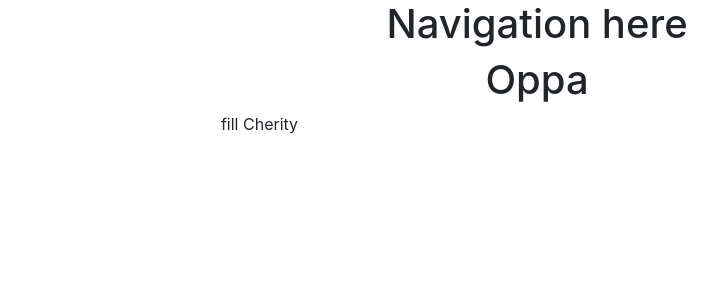
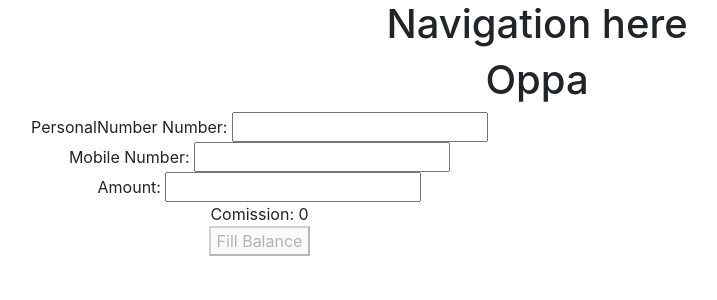
Before and after one commit to ninokeldishvili/Oppa-App, a React (Create React App) app in the folder oppa-app/: page /Cherity in a window 1280 px wide. Shown: the top 300 px of the page, without its empty margins (103-820 px from the left). Built offline with nearby package versions, Linux system fonts and the light colour scheme.

Commit message:
Add Page content for Utility and Cherity with their own forms and validation

```diff
--- a/oppa-app/src/components/Inputs/MobileNumber.js
+++ b/oppa-app/src/components/Inputs/MobileNumber.js
@@ -3,7 +3,7 @@ import React from 'react'
 const MobileNumber = ({onChange,number}) => {
         return(
         <div>
-            Mobile Number: <input type="text" value={number} onChange={onChange} maxLength="9" pattern="[0-9]*"/>
+            Mobile Number: <input type="text" value={number} onChange={onChange} maxLength="9"/>
         </div>
     )
 
--- a/oppa-app/src/components/Inputs/PersonalNumber.js
+++ b/oppa-app/src/components/Inputs/PersonalNumber.js
@@ -1,9 +1,9 @@
 import React from 'react'
 
-const PersonalNumber = ()=>{
-    return(
+const PersonalNumber = ({ onChange, personalNumber }) => {
+    return (
         <div>
-            <input type="text"/>
+            PersonalNumber Number: <input type="text" value={personalNumber} onChange={onChange} maxLength="11" />
         </div>
     )
 }
--- a/oppa-app/src/components/Routes/Routes.js
+++ b/oppa-app/src/components/Routes/Routes.js
@@ -18,7 +18,7 @@ export default class Routes extends Component {
                     <Route path="/" exact component={Home} />
                     <Route path="/Mobile" component={Mobile} />
                     <Route path="/Utility" component={Utility} />
-                    <Route path="/Cherity" component={Cherity} />
+                    <Route path="/Cherity" component={Utility} />
                     <Route path="/Finances" component={Finances} />
                 </Switch>
             </Router>
--- a/oppa-app/src/components/Utility/Utility.js
+++ b/oppa-app/src/components/Utility/Utility.js
@@ -1,12 +1,76 @@
 import React from 'react'
+import MobileNumber from './../Inputs/MobileNumber'
+import FillButton from './../FillButton/FillButton'
+import Comission from './../Comission/Comission'
+import Amount from './../Inputs/Amount'
+import PersonalNumber from './../Inputs/PersonalNumber'
 
-const Utility = () =>{
-    return (
-        <div className="col-6">
-           fill Utility
-        </div>
-    )
+class Utility extends React.Component {
+    constructor(props) {
+        super(props);
+        this.state = {
+            number: '',
+            amount: '',
+            personalNumber: '',
+            comission: 0,
+            mobileRegex: /^5[0-9]*$/,
+            amountRegex: /^[0-9.]*$/,
+            personalNumberRegex: /^[0-9]*$/,
+        }
+    }
 
+    onHandleNumberChange = e => {
+        let number = e.target.value;
+        if (number === '' || new RegExp(this.state.mobileRegex).test(number)) {
+            this.setState({
+                number
+            })
+        }
+    }
+
+    onHandlePersonalNumberChange = e => {
+        let personalNumber = e.target.value;
+        if (personalNumber === '' || new RegExp(this.state.personalNumberRegex).test(personalNumber)) {
+            this.setState({
+                personalNumber
+            })
+        }
+    }
+
+    onHandleAmountChange = e => {
+        let am = e.target.value;
+        if (am === '' || new RegExp(this.state.amountRegex).test(am)) {
+            let com = am * 0.01
+            this.setState({
+                amount: am,
+                comission: com > 0.5 ? com : 0.5,
+            })
+        }
+    }
+
+    disableButton = () => {
+        const { number, amount, personalNumber } = this.state;
+        return !(number.length === 9 && personalNumber.length === 11 && !(amount > 100 || amount < 1))
+    }
+
+    handleClick = () => {
+        const { comission, amount } = this.state;
+        alert(`Your Balance is filled with ${amount - comission} GEL, Thank You!`);
+    }
+
+    render() {
+        const { number, amount, comission, personalNumber } = this.state;
+        return (
+            <div className="col-6">
+                <PersonalNumber onChange={this.onHandlePersonalNumberChange} personalNumber={personalNumber} />
+                <MobileNumber onChange={this.onHandleNumberChange} number={number} />
+                <Amount onChange={this.onHandleAmountChange} amount={amount} comission={comission} />
+                <div>{(amount && (amount > 100 || amount < 1)) ? 'incorrect amount' : ''}</div>
+                <Comission comission={comission} />
+                <FillButton disabled={this.disableButton()} onClick={this.handleClick} />
+            </div>
+        )
+    }
 }
 
 export default Utility
```
Also changed, not shown: oppa-app/src/components/Home/Home.js (+7 -5 lines).
